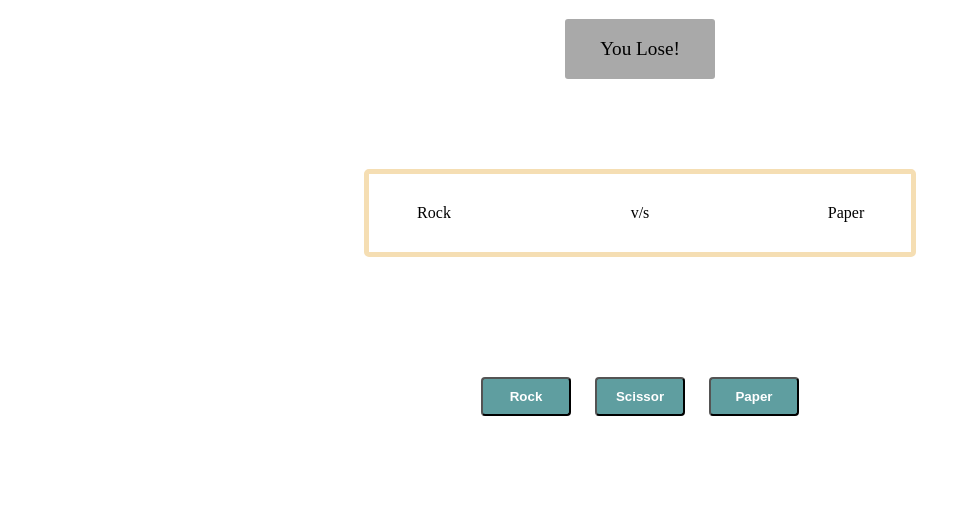
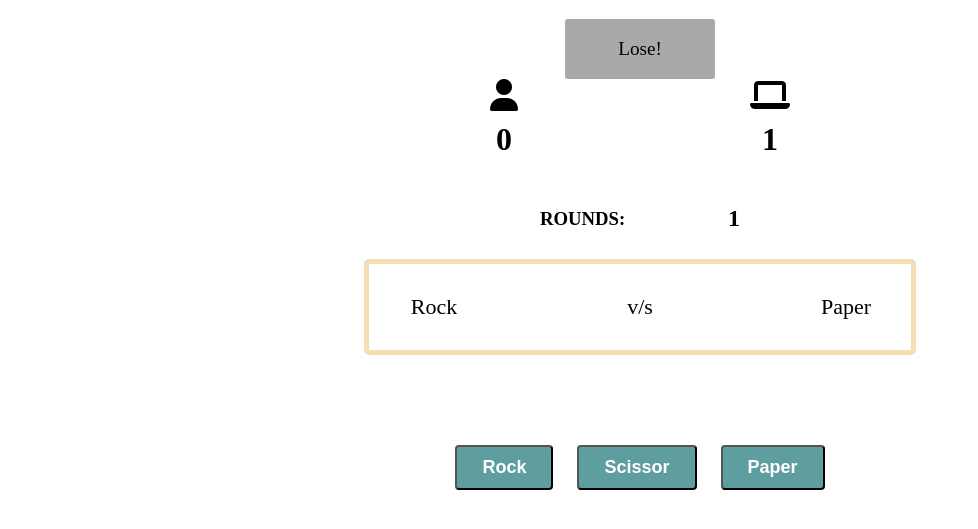
Before and after one commit to OmarRana-dev/Rock-Paper-Scissors, a plain HTML site: page index.html in a window 1280 px wide. Both pictures are taken after a click on the button "Rock". Shown: the part 141-670 px from the top of the page, without its empty margins (0-978 px from the left). Drawn offline with Linux system fonts and the light colour scheme.

Commit message:
I made some of the changing in JS file like i add five win rule, show crunt rounds, show crunt results, show after match finel result.

```diff
--- a/index.html
+++ b/index.html
@@ -3,6 +3,13 @@
   <head>
     <meta charset="UTF-8" />
     <meta name="viewport" content="width=device-width, initial-scale=1.0" />
+    <link
+      rel="stylesheet"
+      href="https://cdnjs.cloudflare.com/ajax/libs/font-awesome/6.4.2/css/all.min.css"
+      integrity="sha512-z3gLpd7yknf1YoNbCzqRKc4qyor8gaKU1qmn+CShxbuBusANI9QpRohGBreCFkKxLhei6S9CQXFEbbKuqLg0DA=="
+      crossorigin="anonymous"
+      referrerpolicy="no-referrer"
+    />
     <link rel="stylesheet" href="style.css" />
     <title>Rock Scissor Paper</title>
     <script src="script.js" defer></script>
@@ -10,9 +17,29 @@
   <body id="body">
     <h1>IN PROCESS...</h1>
 
-    <div class="main-container" id="finalResultContainer">
+    <div class="main-container">
       <h1>ROCK / SCISSOR / PAPER</h1>
       <div id="result-container">RESULT</div>
+      <div id="round-container">
+        <div id="hum-ro-container">
+          <i class="fa-solid fa-user"></i>
+          <div>
+            <!-- <p>Score:</p> -->
+            <h1 id="win-rounds" class="r-content">0</h1>
+          </div>
+        </div>
+        <div id="com-ro-container">
+          <i class="fa-solid fa-laptop"></i>
+          <div>
+            <!-- <p>Score:</p> -->
+            <h1 id="lose-rounds" class="r-content">0</h1>
+          </div>
+        </div>
+      </div>
+      <div id="totalRounds">
+        <h3>ROUNDS:</h3>
+        <h2 id="roundCounter">0</h2>
+      </div>
       <div class="output-container">
         <div id="user-container">Player 1</div>
         <div>v/s</div>
@@ -23,7 +50,8 @@
         <button id="btn-scissor">Scissor</button>
         <button id="btn-paper">Paper</button>
       </div>
+      <h1><i id="finel-result"></i></h1>
+      <p id="detailed-result"></p>
     </div>
-
   </body>
 </html>
--- a/script.js
+++ b/script.js
@@ -4,7 +4,10 @@ const resultContainer = document.querySelector("#result-container");
 const btnRock = document.querySelector("#btn-rock");
 const btnScissor = document.querySelector("#btn-scissor");
 const btnPaper = document.querySelector("#btn-paper");
-
+const finelResult = document.querySelector("#finel-result");
+const humanWinsRound = document.querySelector("#win-rounds");
+const computerWindsRound = document.querySelector("#lose-rounds");
+const roundCounter = document.querySelector("#roundCounter");
 
 btnRock.addEventListener("click", function (e) {
   userContainer.textContent = e.target.textContent;
@@ -30,9 +33,15 @@ function getComputerChoice() {
 // this function called in game() function to check the player-input and computer choice who will win ro loss.
 
 let n = 0;
-
+let win = 0;
+let lose = 0;
+let wImjs = "&#129395;&#129395;&#129395;";
+let lImjs = "&#128557;&#128557;&#128557;";
+let tImjs = "&#129309;&#129309;&#129309;";
 function playRound(playerSelection, computerSelection) {
   if (playerSelection === computerSelection) {
+    n++;
+    roundCounter.textContent = n;
     return `Drow!`;
   } else if (
     (playerSelection === "paper" && computerSelection === "rock") ||
@@ -40,12 +49,20 @@ function playRound(playerSelection, computerSelection) {
     (playerSelection === "scissor" && computerSelection === "paper")
   ) {
     n++;
-    return `You Win!`;
+    win++;
+    humanWinsRound.textContent = win;
+    roundCounter.textContent = n;
+    return `Win!`;
   } else {
     n++;
-    return `You Lose!`;
+    lose++;
+    computerWindsRound.textContent = lose;
+    roundCounter.textContent = n;
+    return `Lose!`;
   }
 }
+
+const matchDetails = document.querySelector("#detailed-result");
 
 function game() {
   let playerSelection = userContainer.textContent.toLowerCase();
@@ -55,10 +72,31 @@ function game() {
   // here we call to funtion that will check who's win's the game computer or player and give's result
   let result = playRound(playerSelection, computerSelection.toLowerCase());
   resultContainer.textContent = result;
-  if (n === 5){
-    console.log("You Play 5 ROUND'S.")
-    n = 0;
+  if (win === 5 || lose === 5) {
+    if (win > lose) {
+      finelResult.textContent =
+        "You Won the fucking Game! Your Father pround on you.";
+      matchDetails.textContent = `You Win ${win} rounds out of ${n} round & lose  ${lose}`
+      resultContainer.innerHTML = wImjs;
+      restart();
+    } else if (lose > win) {
+      finelResult.textContent = "Fuck You! You'r loser BigAssHole.";
+      resultContainer.innerHTML = lImjs;
+      restart();
+    } else {
+      finelResult.textContent = "Game is Drow! Try Again and win AssHole.";
+      resultContainer.innerHTML = tImjs;
+      restart();
+    }
   }
+}
+
+function restart() {
+  n = 0;
+  win = 0;
+  lose = 0;
+  computerWindsRound.textContent = lose;
+  humanWinsRound.textContent = win;
 }
 
 // Author: Omar Rana
--- a/style.css
+++ b/style.css
@@ -6,13 +6,16 @@ body, html {
 
 button {
     background-color: cadetblue;
-    width: 90px;
     margin: 30px 10px 0px 10px;
-    padding: 10px 0px 10px 0px;
-    /* border: none; */
+    padding: 10px 25px;
     border-radius: 4px;
     color: white;
     font-weight: bold;
+    font-size: large;
+}
+
+.btn-container {
+    margin-bottom: 50px;
 }
 
 .main-container {
@@ -36,7 +39,7 @@ button {
     min-width: 100px;
     display: flex;
     justify-content: center;
-
+    font-size: 22px;
 }
 
 #result-container {
@@ -52,8 +55,8 @@ button {
 }
 
 
-.output-container, .btn-container{
-    margin-top: 90px;
+.btn-container{
+    margin-top: 60px;
 }
 
 .output-container {
@@ -61,3 +64,36 @@ button {
     justify-content: space-between;
     width: 40%;
 }
+
+#round-container {
+    /* background-color: blanchedalmond; */
+    width: 300px;
+    height: 100px;
+    display: flex;
+    justify-content: space-between;
+    text-align: center;
+}
+
+#totalRounds {
+    width: 200px;
+    display: flex;
+    align-items: center;
+    justify-content: space-between;
+    /* background-color: aquamarine; */
+    height: 80px;
+}
+
+#totalRounds h3, h2 {
+    /* background-color: blanchedalmond; */
+}
+
+
+.fa-solid {
+    font-size: xx-large;
+    /* background-color: aquamarine; */
+}
+
+.r-content {
+    /* background-color: blueviolet; */
+    margin: 10px 0px;
+}
```
